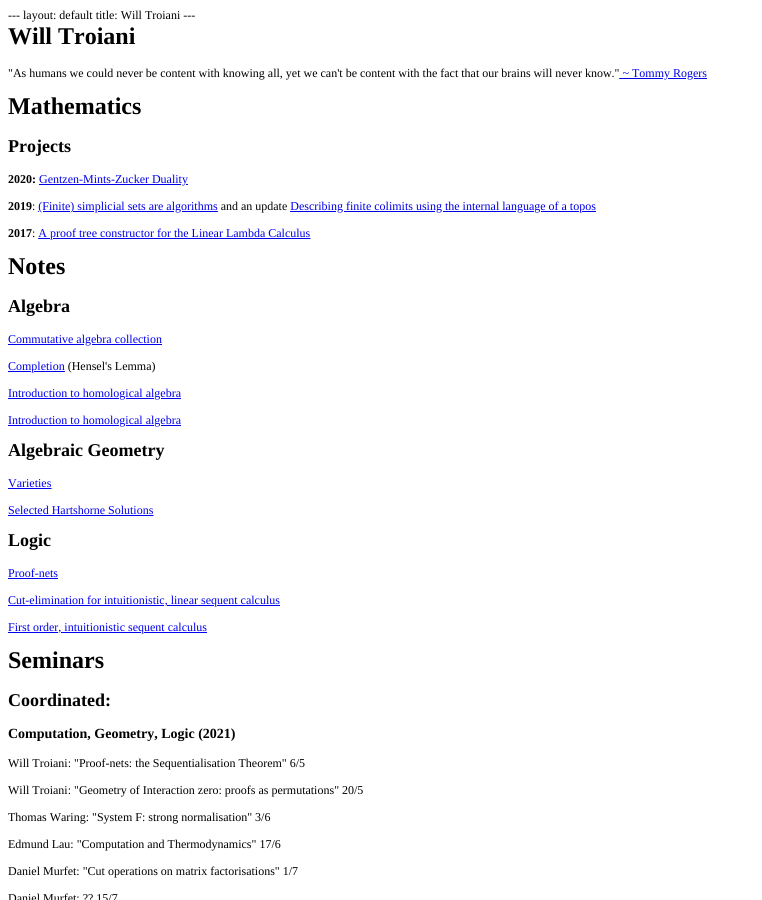
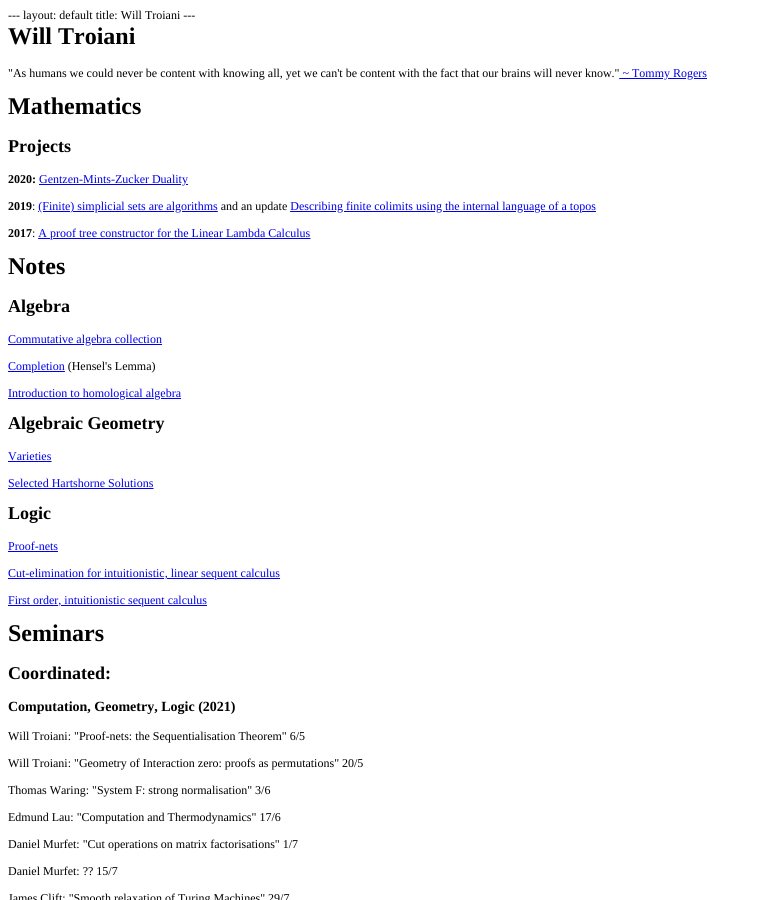
Before and after one commit to WilliamTroiani/WilliamTroiani.github.io, a Jekyll site: the page index.html, which Jekyll copies as it is, in a window 1280 px wide and 900 px high. Shown: the whole window, without its empty margins (0-762 px from the left). Built offline with Jekyll 4.4.1, drawn with Linux system fonts in a browser that asks for light colours.

Commit message:
deleted homological algebra

```diff
--- a/index.html
+++ b/index.html
@@ -29,7 +29,6 @@
 <h2 style="margin: 0.0px 0.0px 14.9px 0.0px; font: 18.0px Times; color: #000000; -webkit-text-stroke: #000000"><span class="s1"><b>Algebra</b></span></h2>
 <p class="p5"><span class="s4"><a href="https://williamtroiani.github.io/pdfs/NotesonCommutativeAlgebra.pdf">Commutative algebra collection</a></span></p>
 <p class="p3"><span class="s2"><a href="https://williamtroiani.github.io/pdfs/Completion.pdf">Completion</a></span><span class="s1"> (Hensel's Lemma)</span></p>
-<p class="p5"><span class="s4"><a href="https://williamtroiani.github.io/pdfs/HomologicalAlgebra.pdf">Introduction to homological algebra</a></span></p>
 <p class="p5"><span class="s4"><a href="https://williamtroiani.github.io/pdfs/HomologicalAlgebraTwo.pdf">Introduction to homological algebra</a></span></p>
 <h2 style="margin: 0.0px 0.0px 14.9px 0.0px; font: 18.0px Times; color: #000000; -webkit-text-stroke: #000000"><span class="s1"><b>Algebraic Geometry</b></span></h2>
 <p class="p3"><span class="s2"><a href="https://williamtroiani.github.io/pdfs/Varieties.pdf">Varieties </a></span><span class="s1"></span></p>
```
